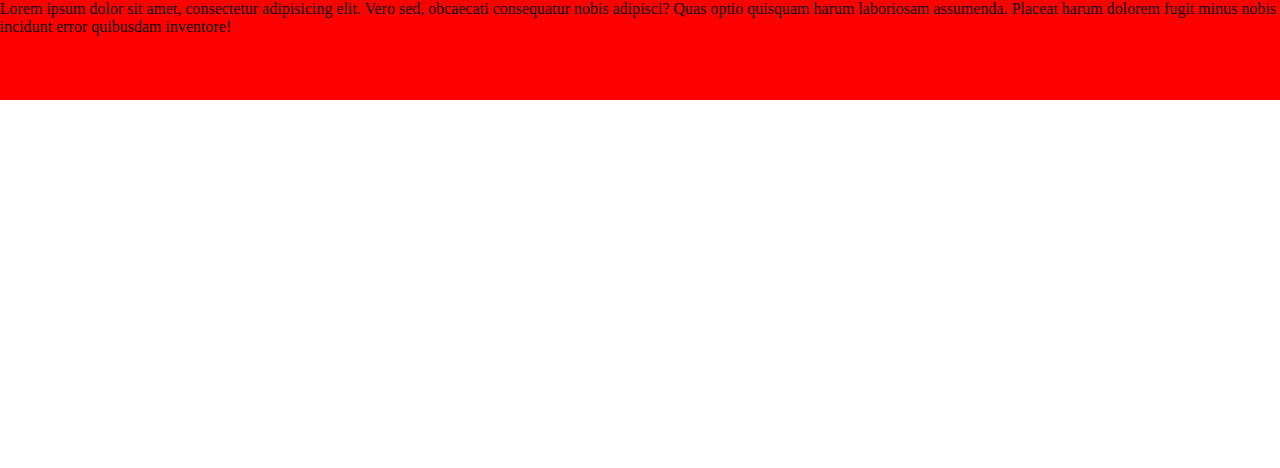
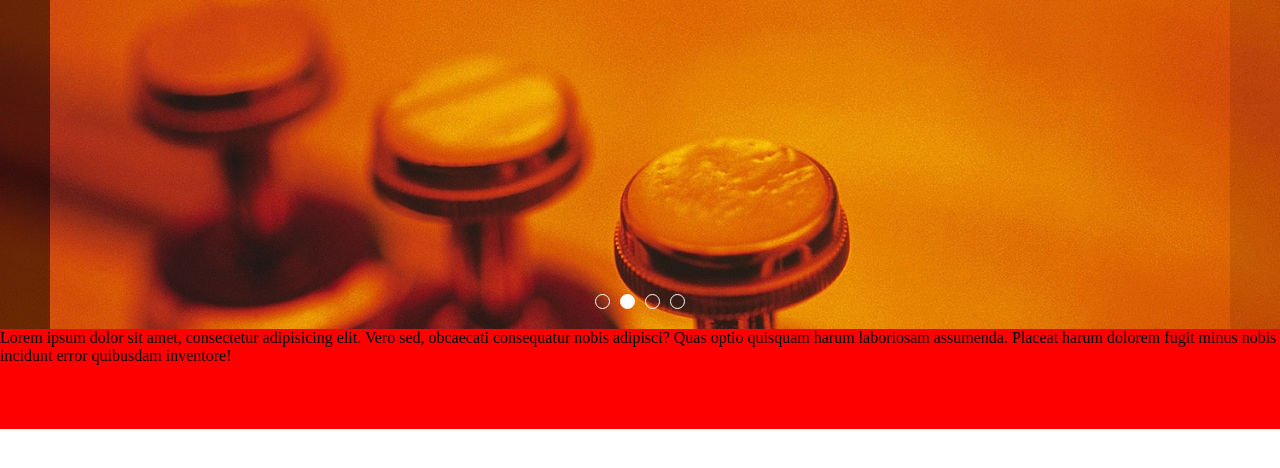
Before and after one commit to Damnian/slider, a plain HTML site: page index.html in a window 1280 px wide. Drawn offline with Linux system fonts and the light colour scheme.

Commit message:
add functions

```diff
--- a/animation.js
+++ b/animation.js
@@ -1,3 +1,4 @@
+window.addEventListener('load', function(){
 /*1. Na pewno potrzebujesz narzędzia do znalezienia listy wszystkich sliderów w
 dokumencie (łatwo wyobrazić sobie jako funkcję przyjmującą dokument jako argument)
 */
@@ -21,20 +22,20 @@ function getSlider(baseElement) {
 slider jako argument, i wykorzystując mniejsze funkcje generujące poszczególe elementy,
 wzbogacała slider o elementy interfejsu).
 */
-function createSliderInterface(baseElement) {
- const circlesContainer = createCircleContainer(document);
- baseElement.appendChild(circlesContainer).classList.add('circles-container');
- console.log(circlesContainer);
- const images = getImages(getSlider(document));
+  function createSliderInterface() {
+    createSliderLeftBtn(document, slider);
+    createSliderRightBtn(document, slider);
+    const circlesContainer = createCircleContainer(document, slider);
     createCircles(circlesContainer, images);
+    return;
   }
-createSliderInterface(getSlider(document));
 // 2a. - funkcja generująca element circle-container
   function createCircleContainer(baseElement, selector) {
     const circlesContainer = baseElement.createElement('div');
+    selector.appendChild(circlesContainer).classList.add('circles-container');
     return circlesContainer;
   }
-// 2b. - funkcja generująca element circle
+// 2b. - funkcja generująca elementy circle
   function createCircles(baseElement, imgList) {
     for (var i = 0; i < imgList.length; i++) {
       const circle = document.createElement('button');
@@ -42,13 +43,25 @@ function createCircles(baseElement, imgList) {
     }
     return;
   }
-// 2c. - funkcja generująca elementy leftBtn
-function createSliderLeftBtn() {
-
+// 2c. - funkcja generująca element leftBtn
+  function createSliderLeftBtn(baseElement, selector) {
+    const sliderLeftBtn = baseElement.createElement('button');
+    selector.appendChild(sliderLeftBtn).classList.add('slider-container__btn', 'slider-container__btn--left');
+    return sliderLeftBtn;
   }
-// 2d. - funkcja generująca elementy rightBtn
-function createSliderRightBtn() {
-
+// funkcja pobierająca leftBtn
+  function getLeftBtn(baseElement) {
+    return baseElement.querySelector('.slider-container__btn--left');
+  }
+// 2d. - funkcja generująca element rightBtn
+  function createSliderRightBtn(baseElement, selector) {
+    const sliderRightBtn = baseElement.createElement('button');
+    selector.appendChild(sliderRightBtn).classList.add('slider-container__btn', 'slider-container__btn--right');
+    return sliderRightBtn;
+  }
+// funkcja pobierająca rightBtn
+  function getRightBtn(baseElement) {
+    return baseElement.querySelector('.slider-container__btn--right');
   }
 
 //-------------------------------------------------------------------------------
@@ -67,6 +80,136 @@ function getImages(baseElement) {
 4. Jako że docelowo zmieniać się ma też podświetlenie kółek na dole, to może
 warto też mieć narzędzie do wyciągania listy kółek ze slidera.
 */
+  function getCirclesContainer(baseElement) {
+    return baseElement.querySelector('.circles-container');
+  }
   function getCircles(baseElement) {
-  return baseElement.querySelectorAll('.circle');
+    const circles = baseElement.querySelectorAll('.circle');
+    circles[0].classList.add('active');
+    return circles;
   }
+
+//-------------------------------------------------------------------------------
+
+/*
+5. Funkcja do automatycznej zmiany zdjęć
+*/
+  let currentNumber = 0;
+
+  function changeImage(elem1, elem2) {
+    currentNumber = currentNumber + 1;
+    if (currentNumber == elem1.length) {
+      currentNumber = 0;
+    }
+    for (var i = 0; i < elem1.length; i++) {
+      elem1[i].classList.remove('active');
+      elem1[currentNumber].classList.add('active');
+      elem2[i].classList.remove('active');
+      elem2[currentNumber].classList.add('active');
+    }
+    return;
+  }
+
+
+//-------------------------------------------------------------------------------
+
+/*
+6. Funkcja następne zdjęcie dla rightBtn
+*/
+  function rightClick() {
+    window.clearInterval(interval);
+    changeImage(images, circles);
+    interval = window.setInterval(changeImage, timeInterval, images, circles);
+  }
+//-------------------------------------------------------------------------------
+
+/*
+7. Funkcja poprzednie zdjęcie dla leftBtn
+*/
+  function leftClick(elem1, elem2) {
+    window.clearInterval(interval);
+    currentNumber = currentNumber - 1;
+    if (currentNumber < 0) {
+      currentNumber = elem1.length - 1;
+    }
+    for (var i = 0; i < elem1.length; i++) {
+      elem1[i].classList.remove('active');
+      elem1[currentNumber].classList.add('active');
+      elem2[i].classList.remove('active');
+      elem2[currentNumber].classList.add('active');
+    }
+    interval = window.setInterval(changeImage, timeInterval, images, circles);
+    return;
+  }
+
+//-------------------------------------------------------------------------------
+
+/*
+8. Funkcja zmiany zdjęć po kliknięciu odpowiedniego circle
+*/
+  function circleClick(circlesContainer, elem1, elem2) {
+    circlesContainer.addEventListener('click', function(ev) {
+
+      if (ev.target.nodeName === 'BUTTON') {
+        let circlesArray = Array.from(elem2);
+        currentNumber = circlesArray.indexOf(ev.target);
+        window.clearInterval(interval);
+
+        for (var i = 0; i < elem1.length; i ++) {
+          images[i].classList.remove('active');
+          images[currentNumber].classList.add('active');
+
+          elem2[i].classList.remove('active');
+          elem2[currentNumber].classList.add('active');
+        }
+        interval = window.setInterval(changeImage, timeInterval, images, circles);
+      }
+    return;
+    }, false);
+    return;
+  }
+/*
+9. Funkcja dopasowująca rozmiary slidera
+*/
+  function matchSlider(elem1, elem2) {
+    let heightArray = [];
+    for (var i = 0; i < elem1.length; i++) {
+      var sliderPhotoHeight = elem1[i].offsetHeight;
+      heightArray.push(sliderPhotoHeight);
+    }
+    function sortNumber(a, b) {
+      return a - b;
+    }
+    heightArray.sort(sortNumber);
+
+    let smallestPhotoHeight = heightArray[0] + 'px';
+    elem2.style.height = smallestPhotoHeight;
+  }
+
+// *****************************************************************************
+// ustawienie czasu dla slidera
+  const timeInterval = 3500;
+
+// *****************************************************************************
+// wywoływanie funkcji
+  const slider = getSlider(document),
+        images = getImages(slider);
+
+  createSliderInterface();
+
+  const sliderRightBtn = getRightBtn(slider),
+        sliderLeftBtn = getLeftBtn(slider),
+        circlesContainer = getCirclesContainer(slider),
+        circles = getCircles(circlesContainer);
+
+  let interval = window.setInterval(changeImage, timeInterval, images, circles);
+
+  sliderRightBtn.addEventListener('click', rightClick, false);
+  sliderLeftBtn.addEventListener('click', function() {leftClick(images, circles)}, false);
+
+  circleClick(circlesContainer, images, circles);
+
+  matchSlider(images, slider);
+  window.addEventListener('resize', function() { matchSlider(images, slider) }, false);
+
+}, false);
--- a/index.html
+++ b/index.html
@@ -12,12 +12,12 @@
 <body>
   <header>
     <div class="slider-container">
-      <img src="images/photo1.jpg" alt="#" class="slider-container__photo">
+      <img src="images/photo1.jpg" alt="#" class="slider-container__photo active">
       <img src="images/photo2.jpg" alt="#" class="slider-container__photo">
       <img src="images/photo3.jpg" alt="#" class="slider-container__photo">
       <img src="images/photo4.jpg" alt="#" class="slider-container__photo">
-      <button class="slider-container__btn slider-container__btn--right"></button>
-      <button class="slider-container__btn slider-container__btn--left"></button>
+      <!-- <button class="slider-container__btn slider-container__btnright"></button> -->
+      <!-- <button class="slider-container__btn slider-container__btnleft"></button> -->
     </div>
   </header>
   <section>
--- a/style.scss
+++ b/style.scss
@@ -50,6 +50,7 @@ section {
 }
 .slider-container {
   max-width: 100vw;
+  height: 400px;
   max-height: 100vh;
   position: relative;
   overflow: hidden;
@@ -71,10 +72,9 @@ section {
 }
 .slider-container__btn {
   width: 50px;
+  height: 100%;
   margin: auto;
   position: absolute;
-  top: 0;
-  bottom: 0;
   border: none;
   background-color: rgba(0, 0, 0, 0.1);
   &:hover {
```
Also changed, not shown: style.css, 1 other file. Lines whose indentation alone changed are shown as unchanged.
